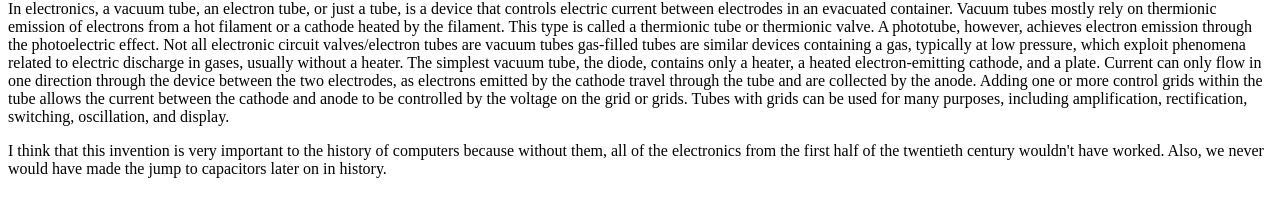
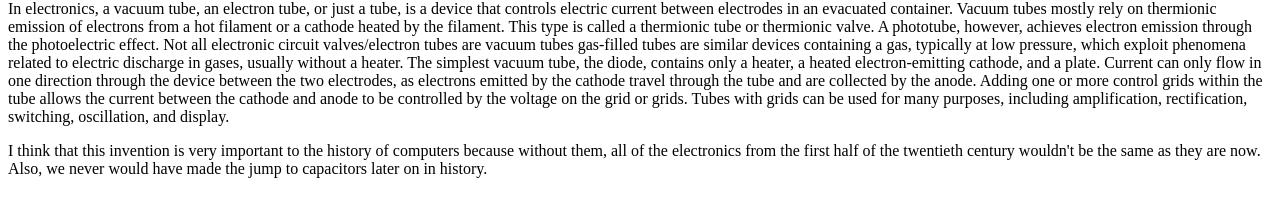
Before and after one commit to NPiermantier/index.html, a plain HTML site: page index.html in a window 1280 px wide. Shown: the part 400-616 px from the top of the page. Drawn offline with Linux system fonts and the light colour scheme.

Commit message:
Update index.html

```diff
--- a/index.html
+++ b/index.html
@@ -36,7 +36,7 @@ Tubes with grids can be used for many purposes, including amplification, rectifi
 </p>
 
 <p> I think that this invention is very important to the history of computers because without them, all of the electronics from the first
-half of the twentieth century wouldn't have worked. Also, we never would have made the jump to capacitors later on in history.
+half of the twentieth century wouldn't be the same as they are now. Also, we never would have made the jump to capacitors later on in history.
 
 
 </p>
```
